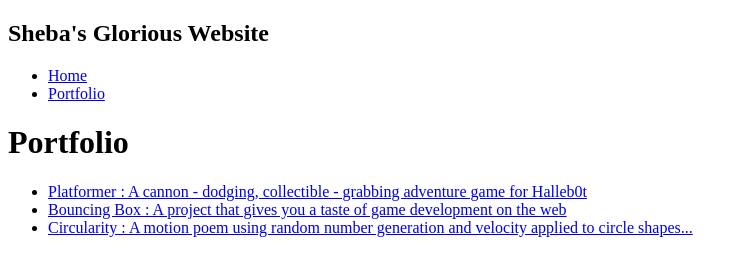
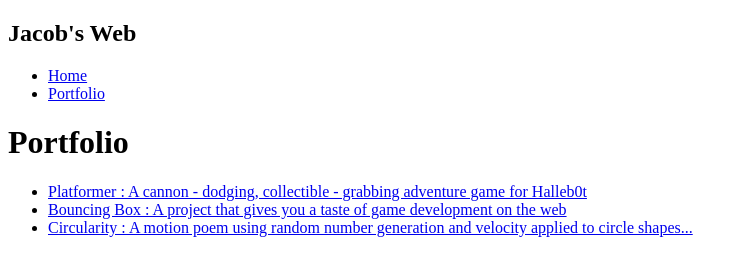
Before and after one commit to coomyshead/coomyshead.github.io, a plain HTML site: page portfolio.html in a window 1280 px wide. Shown: the whole page, without its empty margins (0-748 px from the left). Drawn offline with Linux system fonts and the light colour scheme.

Commit message:
Update portfolio.html

```diff
--- a/portfolio.html
+++ b/portfolio.html
@@ -7,7 +7,7 @@
     <body>
       <div id="all-contents">
         <nav>
-          <h1>Sheba's Glorious Website</h1>
+          <h1>Jacob's Web</h1>
             <ul id="nav-ul">
                <li class="nav-li">
                <a class="nav-a" href="index.html">Home</a>
```
